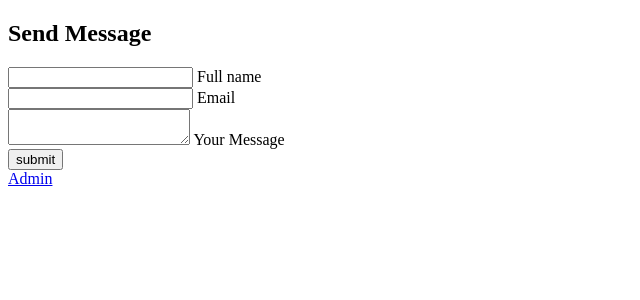
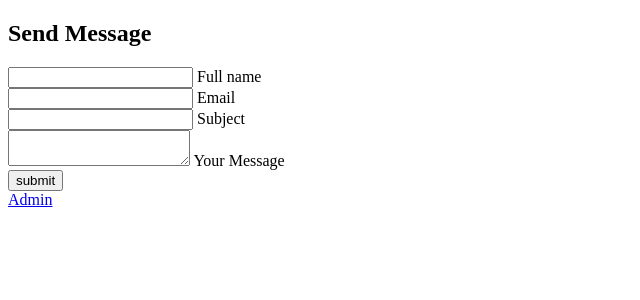
Before and after one commit to Suraj6542/Innoflect_Solutions_Backend, a Django app: page / in a window 1280 px wide. Shown: the top 300 px of the page, without its empty margins (0-640 px from the left). Run offline with Django 4.2, Linux system fonts and the light colour scheme.

Commit message:
models created and backend API done

```diff
--- a/portfolio/portfolioapp/models.py
+++ b/portfolio/portfolioapp/models.py
@@ -4,6 +4,7 @@ from django.db import models
 class ContactMessage(models.Model):
     name = models.CharField(max_length=255)
     email = models.EmailField()
+    subject = models.CharField(max_length=255)
     message = models.TextField()
 
     def __str__(self):
--- a/portfolio/portfolioapp/templates/index.html
+++ b/portfolio/portfolioapp/templates/index.html
@@ -17,8 +17,12 @@
                 <span>Full name</span>
             </div>
             <div class="inputBox">
-                <input type="text" name="Email" required="required">
+                <input type="email" name="Email" required="required">
                 <span>Email</span>
+            </div>
+            <div class="inputBox">
+                <input type="text" name="Subject" required="required">
+                <span>Subject</span>
             </div>
             <div class="inputBox">
                 <textarea name="Description" required="required"></textarea>
--- a/portfolio/portfolioapp/views.py
+++ b/portfolio/portfolioapp/views.py
@@ -6,7 +6,8 @@ def index(request):
         Name=request.POST['Name']
         Email=request.POST['Email']
         Description=request.POST['Description']
-        ContactMessage.objects.create(name=Name, email=Email, message=Description)
+        subject=request.POST['Subject']
+        ContactMessage.objects.create(name=Name, email=Email, subject=subject, message=Description,)
         messages.success(request,'Data has been submitted')
 
 
--- /dev/null
+++ b/portfolio/requirements.txt
@@ -0,0 +1,6 @@
+asgiref==3.8.1
+backports.zoneinfo==0.2.1
+Django==4.2.11
+sqlparse==0.4.4
+typing-extensions==4.10.0
+tzdata==2024.1
```
Also changed, not shown: portfolio/db.sqlite3, portfolio/portfolioapp/migrations/0002_contactmessage_subject.py (added).
